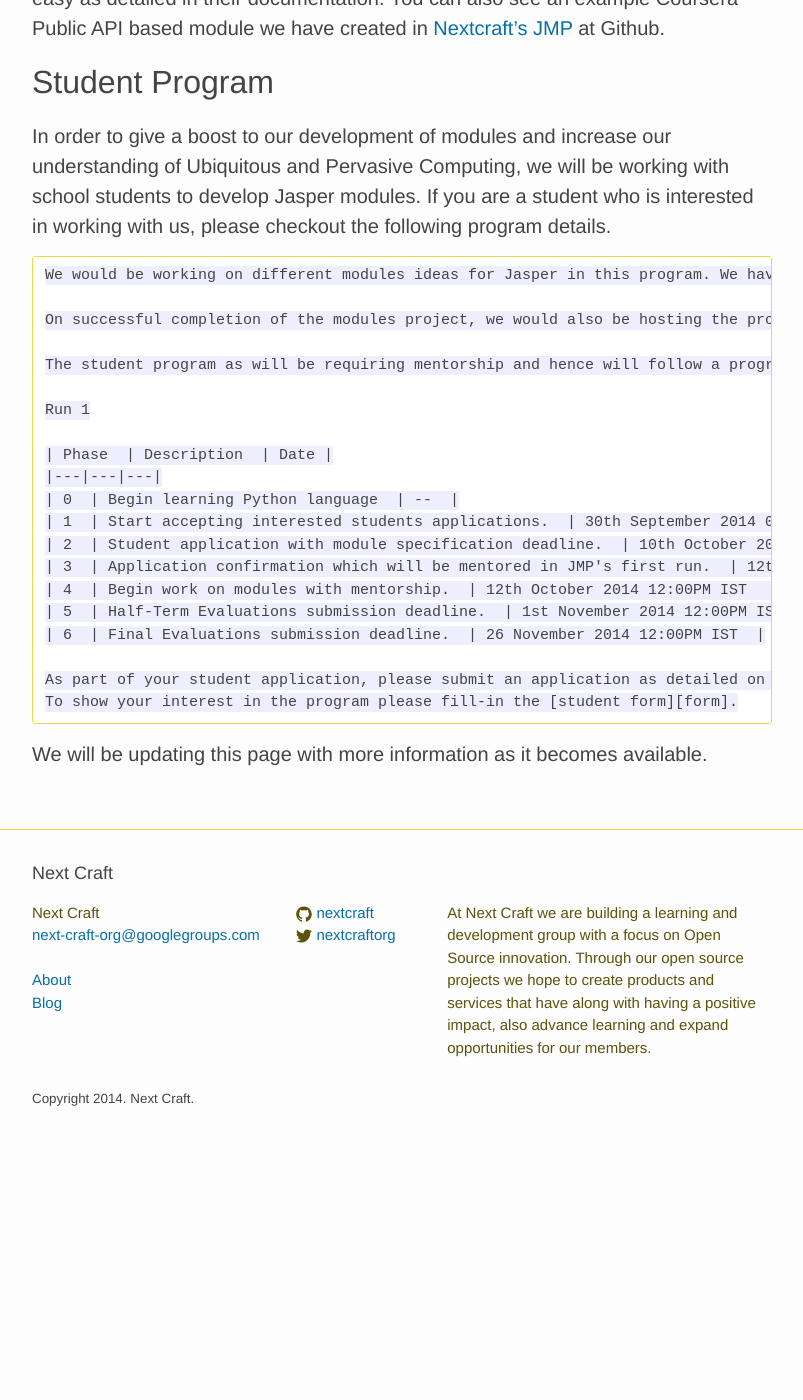
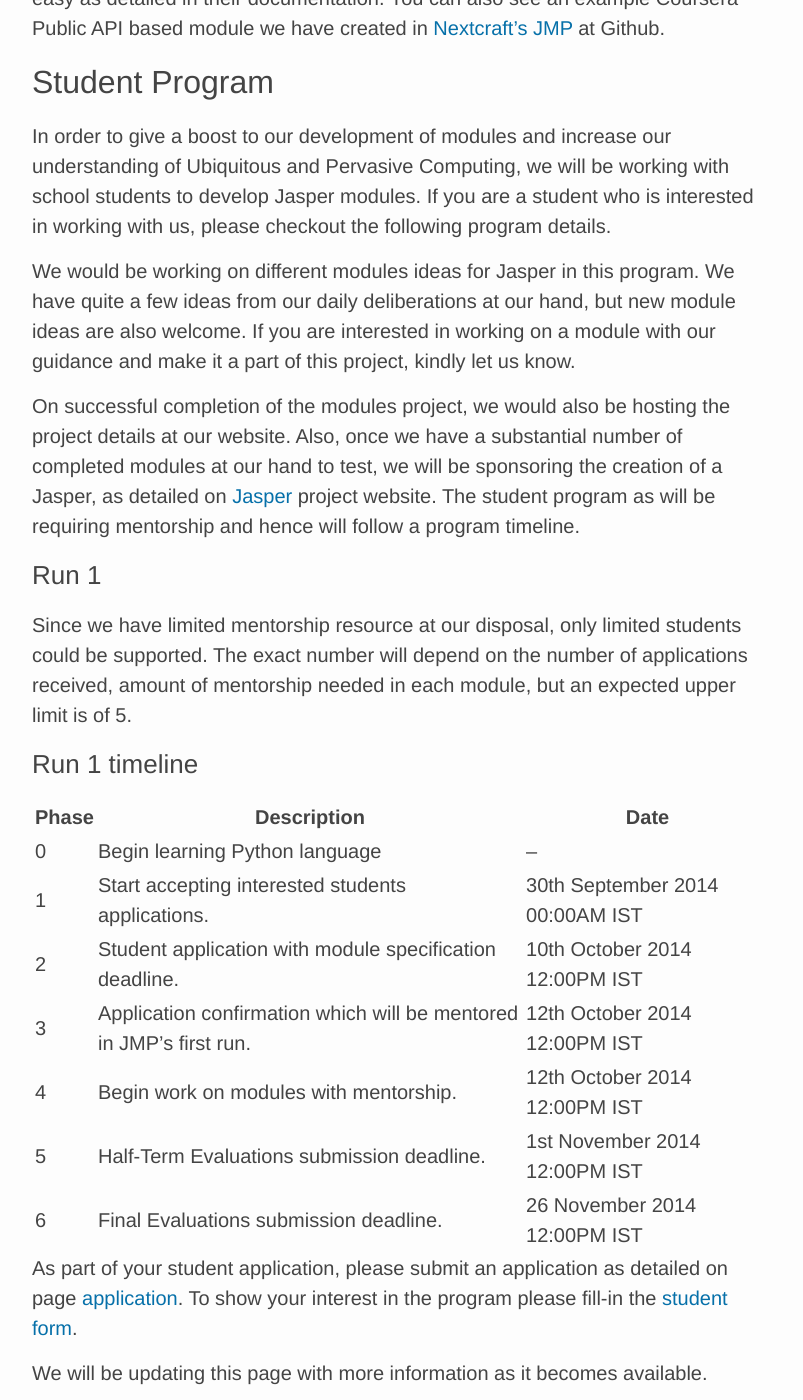
Before and after one commit to nextcraft/nextcraft.github.io, a Jekyll site: the page built from projects/JMP.md, in a window 1280 px wide and 1400 px high, scrolled down 332 px. Shown: the whole window, without its empty margins (238-1041 px from the left). Built offline with Jekyll 4.4.1, drawn with Linux system fonts in a browser that asks for light colours; before the commit the page ends 1486 px from its top, so only the background shows below that.

Commit message:
Update JMP.md
Add the limitation of 5 for max number of student projects that can be supported.

````diff
--- a/projects/JMP.md
+++ b/projects/JMP.md
@@ -12,14 +12,15 @@
 ## Student Program
 In order to give a boost to our development of modules and increase our understanding of Ubiquitous and Pervasive Computing, we will be working with school students to develop Jasper modules. If you are a student who is interested in working with us, please checkout the following program details.
 
-```
+
 We would be working on different modules ideas for Jasper in this program. We have quite a few ideas from our daily deliberations at our hand, but new module ideas are also welcome. If you are interested in working on a module with our guidance and make it a part of this project, kindly let us know.
 
-On successful completion of the modules project, we would also be hosting the project details at our website. Also, once we have a substantial number of completed modules at our hand to test, we will be sponsoring the creation of a Jasper, as detailed on [Jasper][Jasper] project website.
+On successful completion of the modules project, we would also be hosting the project details at our website. Also, once we have a substantial number of completed modules at our hand to test, we will be sponsoring the creation of a Jasper, as detailed on [Jasper][Jasper] project website. The student program as will be requiring mentorship and hence will follow a program timeline.
 
-The student program as will be requiring mentorship and hence will follow a program timeline.
+###Run 1
+Since we have limited mentorship resource at our disposal, only limited students could be supported. The exact number will depend on the number of applications received, amount of mentorship needed in each module, but an expected upper limit is of 5.
 
-Run 1
+### Run 1 timeline
 
 | Phase  | Description  | Date |
 |---|---|---|
@@ -33,7 +34,7 @@
 
 As part of your student application, please submit an application as detailed on page [application][application].
 To show your interest in the program please fill-in the [student form][form].
-```
+
 
 We will be updating this page with more information as it becomes available.
 
````
